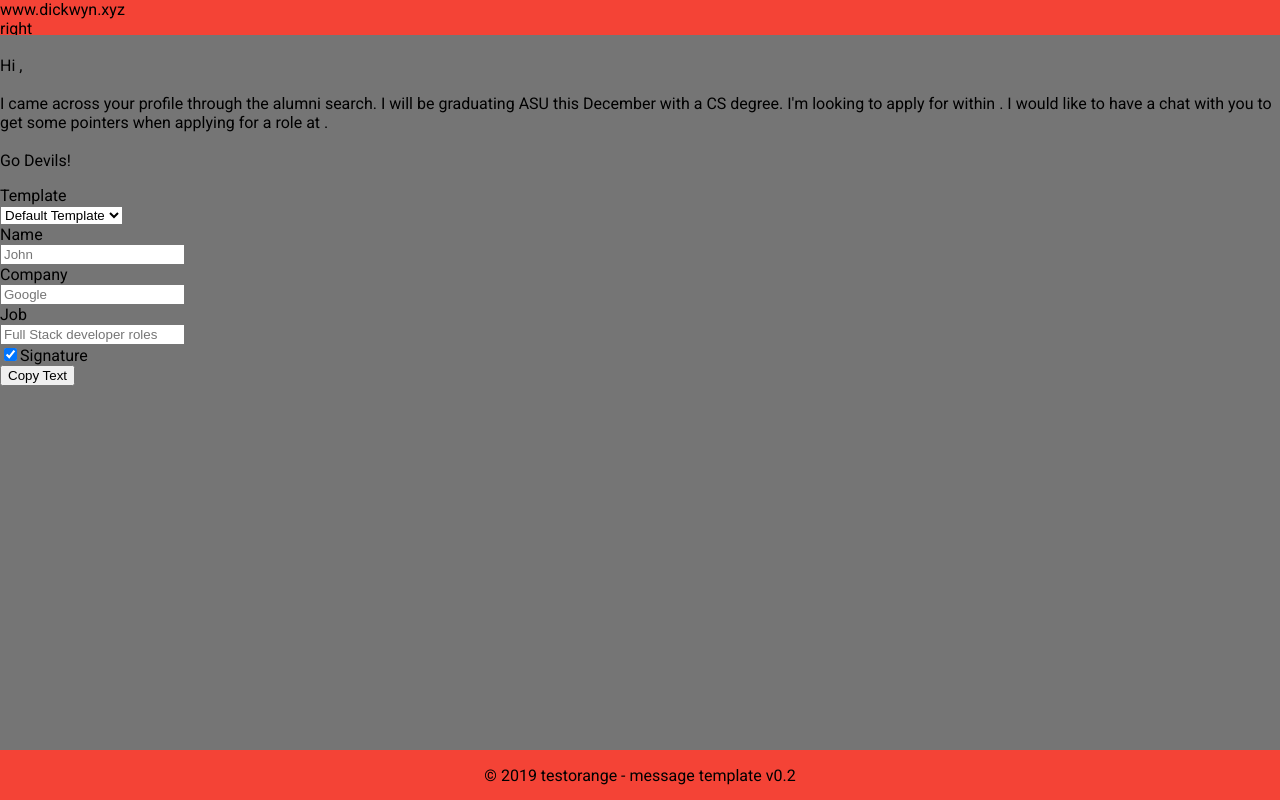
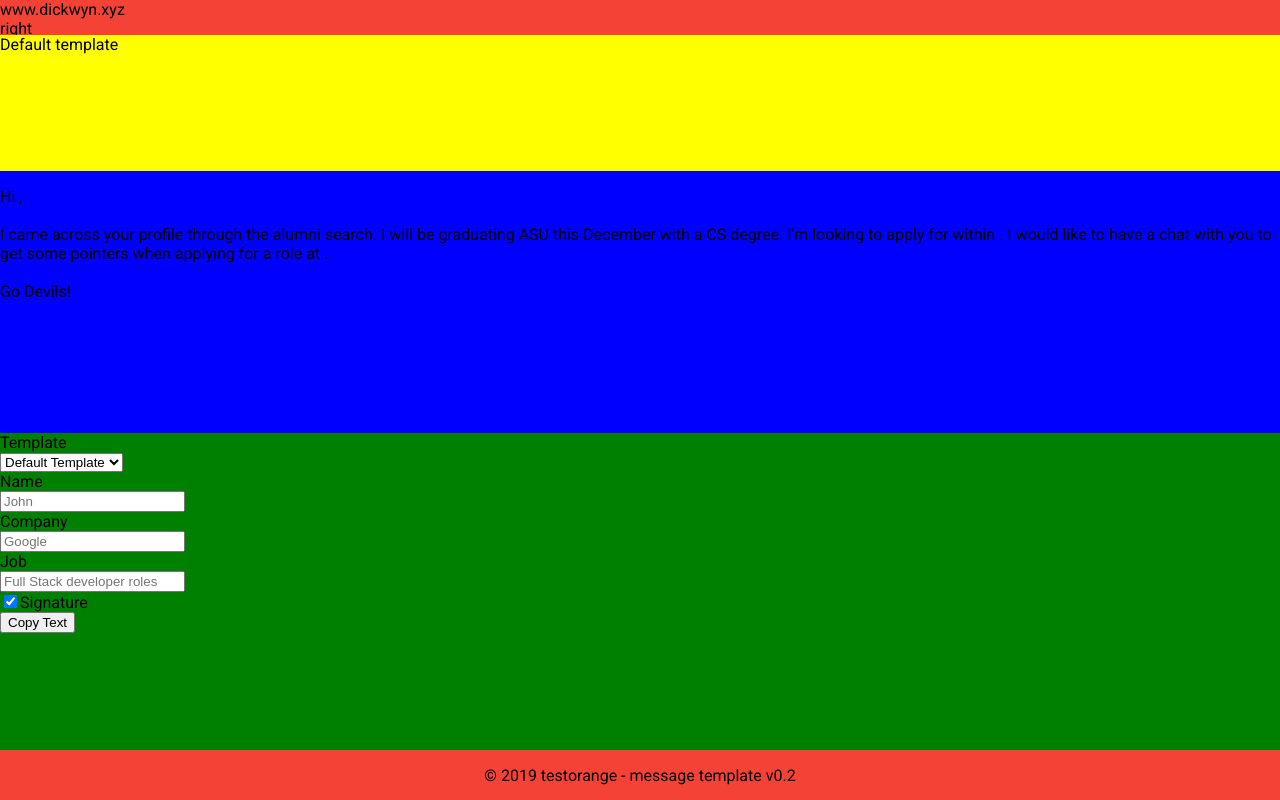
Before and after one commit to dickwyn/linkedin-message-template, a React (Create React App) app: page / in a window 1280 px wide. Built offline with nearby package versions, Linux system fonts and the light colour scheme.

Commit message:
Implement css grid in template component

```diff
--- a/src/Components/Template/index.js
+++ b/src/Components/Template/index.js
@@ -4,9 +4,9 @@ import '../../styles/template.scss';
 class Template extends Component {
   render() {
     return (
-      <div class="content">
-        <h1 class="mt-5 template" />
-        <div class="message" onfocus="this.select();">
+      <div class="template">
+        <div className="title">Default template</div>
+        <div class="message">
           <div class="card">
             <div class="card-body">
               <p class="lead" id="copyMessage">
@@ -27,8 +27,8 @@ class Template extends Component {
             </div>
           </div>
         </div>
-        <form>
-          <div class="form-group row">
+        <div className="inputs">
+          <div className="select">
             <label for="templateName" class="col-sm-2 col-form-label">
               Template
             </label>
@@ -40,7 +40,7 @@ class Template extends Component {
               </select>
             </div>
           </div>
-          <div class="form-group row">
+          <div className="name">
             <label for="personName" class="col-sm-2 col-form-label">
               Name
             </label>
@@ -53,7 +53,7 @@ class Template extends Component {
               />
             </div>
           </div>
-          <div class="form-group row">
+          <div className="company">
             <label for="companyName" class="col-sm-2 col-form-label">
               Company
             </label>
@@ -66,7 +66,7 @@ class Template extends Component {
               />
             </div>
           </div>
-          <div class="form-group row">
+          <div className="job">
             <label for="jobName" class="col-sm-2 col-form-label">
               Job
             </label>
@@ -79,7 +79,7 @@ class Template extends Component {
               />
             </div>
           </div>
-          <div class="form-group row">
+          <div className="signature">
             <label for="jobName" class="col-sm-2 col-form-label" />
             <div class="col-sm-10">
               <div class="form-check">
@@ -95,7 +95,6 @@ class Template extends Component {
               </div>
             </div>
           </div>
-        </form>
           <button
             type="button"
             class="btn btn-outline-primary btn-block"
@@ -104,6 +103,7 @@ class Template extends Component {
             Copy Text
           </button>
         </div>
+      </div>
     );
   }
 }
--- a/src/styles/template.scss
+++ b/src/styles/template.scss
@@ -1,6 +1,26 @@
 @import './variables.scss';
 
-.content {
+.template {
+  display: grid;
   grid-area: content;
   background-color: $secondary-text;
+  grid-template-areas:
+    'title'
+    'message'
+    'inputs';
+
+  .title {
+    grid-area: title;
+    background-color: yellow;
+  }
+
+  .message {
+    grid-area: message;
+    background-color: blue;
+  }
+
+  .inputs {
+    grid-area: inputs;
+    background-color: green;
+  }
 }
```
Lines whose indentation alone changed are shown as unchanged.
